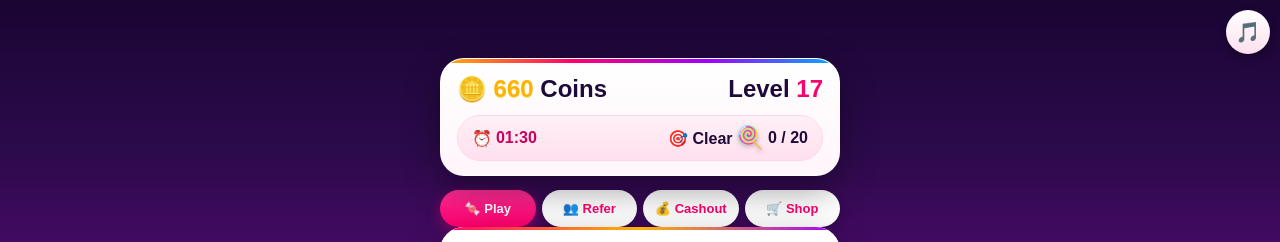
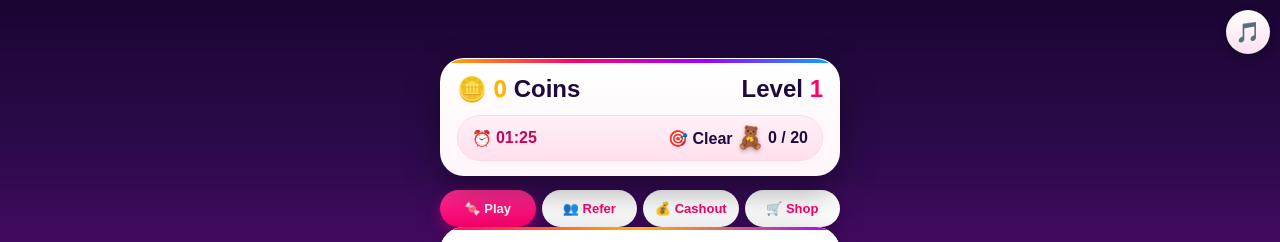
Before and after one commit to paulhappiness426-spec/coinmatch, a plain HTML site: page index.html in a window 1280 px wide. Shown: the top 242 px of the page. Drawn offline with Linux system fonts and the light colour scheme.

Commit message:
Update index.html

```diff
--- a/index.html
+++ b/index.html
@@ -69,7 +69,7 @@ input{padding:12px;border-radius:15px;border:2px solid #ff9ecb;width:88%;margin:
 <div id="myPopup"><div class="popupBox"><div id="popupText" style="font-size:17px;font-weight:800;line-height:1.5"></div><button onclick="closePopup()" style="background:linear-gradient(180deg,#ff2d95,#ff006e);color:white;border:none;padding:12px;border-radius:25px;font-weight:bold;width:100%;margin-top:14px;font-size:15px;cursor:pointer;box-shadow:0 4px 0 #8a0040">OK</button></div></div>
 
 <div class="topCard">
-<div class="topRow"><div class="coins"><span>🪙</span> <span id="coins">660</span> Coins</div><div class="lvl">Level <span id="level">17</span></div></div>
+<div class="topRow"><div class="coins"><span>🪙</span> <span id="coins">0</span> Coins</div><div class="lvl">Level <span id="level">1</span></div></div>
 <div class="timerRow">
 <div class="timerLeft" id="timerLeft">⏰ <span id="timeText">01:30</span></div>
 <div class="targetRight" id="targetRight">🎯 Clear <span class="tc" id="targetCandy">🍭</span> <span id="targetText">0 / 20</span></div>
@@ -112,8 +112,11 @@ input{padding:12px;border-radius:15px;border:2px solid #ff9ecb;width:88%;margin:
 let candies=['🍭','🧸','🍬','🍩','🧁'];
 let W=5,H=6;
 let TARGET=300;
-let coins=parseInt(localStorage.getItem('cm_coins')||'660');
-let level=parseInt(localStorage.getItem('cm_level')||'17');
+// FRESH START FOR NEW USERS
+let coins=parseInt(localStorage.getItem('cm_coins'));
+if(isNaN(coins)) coins=0;
+let level=parseInt(localStorage.getItem('cm_level'));
+if(isNaN(level)) level=1;
 let refs=parseInt(localStorage.getItem('cm_refs')||'0');
 let refEarn=parseInt(localStorage.getItem('cm_refEarn')||'0');
 let score=0,moves=18,board=[],sel=null,busy=false,pendingCoins=0,combo=0,lastMatchTime=0,playerBlastUsed=false;
@@ -138,16 +141,21 @@ function startMusic(){ if(musicTimer) clearInterval(musicTimer); musicTimer=setI
 function toggleMusic(){ musicOn=!musicOn; document.getElementById('musicBtn').textContent=musicOn?'🎵':'🔇'; if(musicOn){ startMusic(); } else if(musicTimer) clearInterval(musicTimer); }
 document.addEventListener('click',()=>{ if(musicOn && !musicTimer) startMusic(); },{once:true});
 function save(){localStorage.setItem('cm_coins',coins);localStorage.setItem('cm_level',level);localStorage.setItem('cm_refs',refs);localStorage.setItem('cm_refEarn',refEarn);localStorage.setItem('cm_hammer',hammer);localStorage.setItem('cm_bomb',bomb);update();}
-function update(){document.getElementById('coins').textContent=coins;document.getElementById('coins2').textContent=coins;document.getElementById('usd').textContent=(coins/100000).toFixed(4);document.getElementById('level').textContent=level;document.getElementById('score').textContent=score;document.getElementById('moves').textContent=moves;document.getElementById('moves2').textContent=moves;document.getElementById('refs').textContent=refs;document.getElementById('refEarn').textContent=refEarn;document.getElementById('hammerCount').textContent=hammer;document.getElementById('bombCount').textContent=bomb;
+// FIXED UPDATE - SAFE, WILL NOT CRASH IF ELEMENT MISSING
+function setText(id,val){ let el=document.getElementById(id); if(el) el.textContent=val; }
+function update(){
+setText('coins',coins); setText('coins2',coins); setText('usd',(coins/100000).toFixed(4)); setText('level',level);
+setText('score',score); setText('moves',moves); setText('moves2',moves); setText('refs',refs); setText('refEarn',refEarn);
+setText('hammerCount',hammer); setText('bombCount',bomb);
 let realLink=location.href.split('?')[0]+'?ref='+myCode;
 let prettyLink='https://candy-match.app/?ref='+myCode;
-document.getElementById('refLink').value=prettyLink;
-document.getElementById('realRefLink').value=realLink;
-document.getElementById('timeText').textContent=formatTime(timeLeft);
-document.getElementById('timerLeft').className='timerLeft'+(timeLeft<=15?' low':'');
-document.getElementById('targetCandy').textContent=targetCandy;
-document.getElementById('targetText').textContent=targetCleared+' / '+targetNeeded;
-document.getElementById('targetRight').className='targetRight'+(targetCleared>=targetNeeded?' done':'');
+let rl=document.getElementById('refLink'); if(rl) rl.value=prettyLink;
+let rrl=document.getElementById('realRefLink'); if(rrl) rrl.value=realLink;
+setText('timeText',formatTime(timeLeft));
+let tl=document.getElementById('timerLeft'); if(tl) tl.className='timerLeft'+(timeLeft<=15?' low':'');
+setText('targetCandy',targetCandy);
+setText('targetText',targetCleared+' / '+targetNeeded);
+let tr=document.getElementById('targetRight'); if(tr) tr.className='targetRight'+(targetCleared>=targetNeeded?' done':'');
 }
 function show(t){playSound('click');document.querySelectorAll('.tab').forEach(e=>e.classList.remove('active'));document.getElementById(t).classList.add('active');document.querySelectorAll('.nav button').forEach(e=>e.classList.remove('on'));document.getElementById('b-'+t).classList.add('on');}
 function rand(){return candies[Math.floor(Math.random()*candies.length)];}
```
